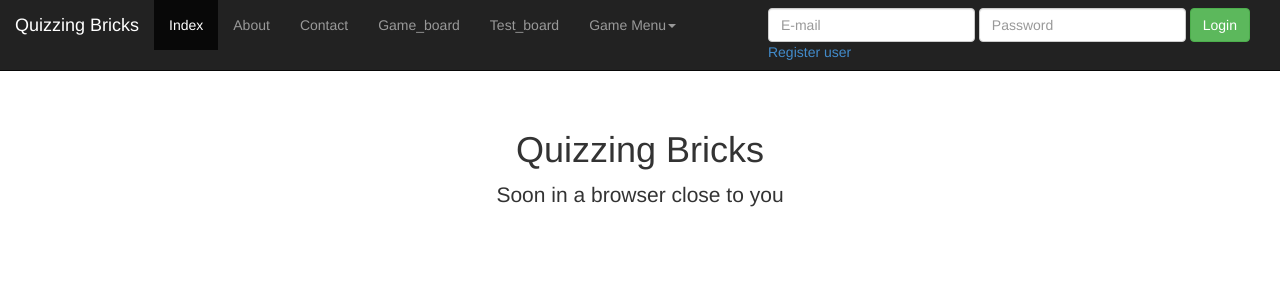
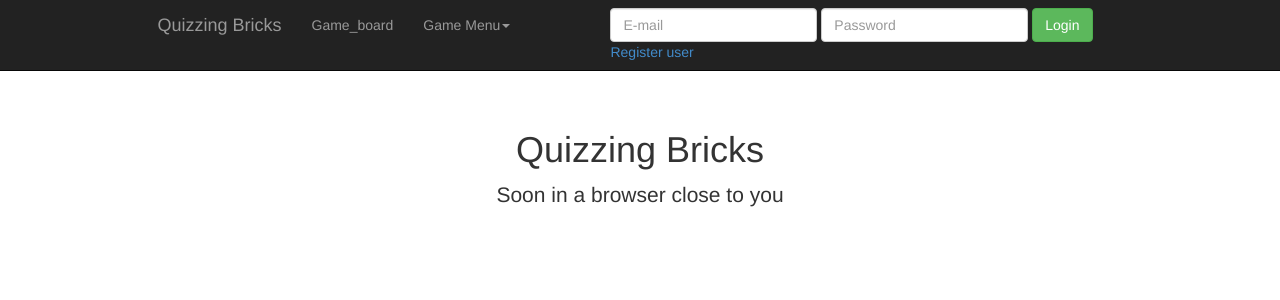
Before and after one commit to quizzingbricks/quizzingbricks-core, a Flask app: page / in a window 1280 px wide. Shown: the top 300 px of the page. Run offline with Flask 2, Linux system fonts and the light colour scheme; some libraries are stand-ins or nearby versions.

Commit message:
Worked on gameboard and some more with the topbar

```diff
--- a/src/python/quizzingbricks/web/run_web.py
+++ b/src/python/quizzingbricks/web/run_web.py
@@ -17,7 +17,8 @@ from quizzingbricks.common.protocol import (
      StartGameRequest, StartGameResponse, GetLobbyListRequest, GetLobbyListResponse, \
      CreateGameRequest, CreateGameResponse, GameInfoRequest, GameInfoResponse,  \
      MoveRequest, MoveResponse, QuestionRequest, QuestionResponse, GameError, \
-     AnswerRequest, AnswerResponse, GetMultipleUsersRequest, GetMultipleUsersResponse )
+     AnswerRequest, AnswerResponse, GetMultipleUsersRequest, GetMultipleUsersResponse, \
+     GetUserRequest, GetUserResponse )
 
 
 #configuration
@@ -355,7 +356,7 @@ def get_question():
     msg = QuestionRequest()
     msg.gameId = gameId
     msg.userId = session['userId']
-    return jsonify({ "question" : "Starts the alphabet?", "alternatives" : [a for a in ["a","b","c","d"]] })
+    #return jsonify({ "question" : "Starts the alphabet?", "alternatives" : [a for a in ["a","b","c","d"]] })
     #added in order to be able to have a proper message to parse
     try:
         get_question_response = gameservice.send(msg)
@@ -376,10 +377,10 @@ def submit_answer():
     msg.gameId = gameId
     msg.userId = session['userId']
     msg.answer = answer
-    if (answer==1):
-        return jsonify({ "isCorrect" : True })
-    else:
-        return jsonify({ "isCorrect" : False })
+    # if (answer==1):
+    #     return jsonify({ "isCorrect" : True })
+    # else:
+    #     return jsonify({ "isCorrect" : False })
     try:
         submit_answer_response = gameservice.send(msg)
         if isinstance(submit_answer_response,GameError):
@@ -426,6 +427,11 @@ def tile_placement():
 def game_board (gameId):
     friends = []
     board =[]
+    friends =[("qwe@asd.se", 1)]
+    #user_response= userservice.get_user(GetUserRequest(userId=1)
+    #if(isinstance(user_response, GetUserResponse)):
+
+
     return render_template('game_board.html',friends=friends,board=board, gameId=gameId, userId=session['userId'])
 
 @app.route('/test_board',methods=["GET"])
--- a/src/python/quizzingbricks/web/static/css/top_bar_layout.css
+++ b/src/python/quizzingbricks/web/static/css/top_bar_layout.css
@@ -1,5 +1,5 @@
 #navbar_container {
-  max-width:1920px;
+  /*max-width:1920px; */
   /*padding-left:475px;*/
 
 }
@@ -23,3 +23,7 @@ body {
   padding: 40px 15px;
   text-align: center;
 }
+
+#top_bar_nav{
+	/*min-width: 940px; */
+}
--- a/src/python/quizzingbricks/web/templates/top_bar_layout.html
+++ b/src/python/quizzingbricks/web/templates/top_bar_layout.html
@@ -30,34 +30,33 @@
     {% endblock %}
   </head>
 {% set navigation_bar = [
-    ('/', 'index', 'Index'),
-    ('/about', 'about', 'About'),
-    ('/contact', 'contact', 'Contact'),
-    ('/game_board', 'game_board', 'Game_board'),
-    ('/test_board', 'test_board', 'Test_board')
+
+    ('/game_board', 'game_board', 'Game_board')
 ] -%}
 {% set active_page = active_page|default('index') -%}
 </ul>
   <body>
   {% block top_bar %}
-    <div class="navbar navbar-inverse navbar-fixed-top">
-      <div id="navbar_container" class="container-fluid">
+
+
+<header class="navbar navbar-inverse navbar-fixed-top bs-docs-nav" role="banner">
+  <div class="container" id="top_bar_container" style="max-width:995px;">
     <div class="navbar-header">
-          <button type="button" class="navbar-toggle" data-toggle="collapse" data-target=".navbar-collapse">
+      <button class="navbar-toggle" type="button" data-toggle="collapse" data-target=".bs-navbar-collapse">
         <span class="icon-bar"></span>
         <span class="icon-bar"></span>
         <span class="icon-bar"></span>
       </button>
+      <a href="/" class="navbar-brand">Quizzing Bricks</a>
+    </div>
 
-          <a class="navbar-brand" href="/">Quizzing Bricks</a>
-        </div>
-        <div id="top_div" class="collapse navbar-collapse">
-          <ul  class="nav navbar-nav">
+    <nav class="collapse navbar-collapse bs-navbar-collapse" role="navigation" id="top_bar_nav" >
+      <!--  800 in order to make it collapse in a nice way -->
+      <ul class="nav navbar-nav">
         {% for href, id, caption in navigation_bar %}
-              <li{% if id == active_page %} class="active"{% endif
+          <li {% if id == active_page %} class="active"{% endif
           %}><a href="{{ href|e }}">{{ caption|e }}</a></li>
         {% endfor %}
-
         <li class="dropdown">
           <a href="#" class="dropdown-toggle" data-toggle="dropdown">Game Menu<b class="caret"></b></a>
           <ul class="dropdown-menu">
@@ -68,15 +67,12 @@
             <li><a href="/get_friends/4">Create Game 4p</a></li>
             <li><a href="/add_friend">Friends List</a></li>
             <li class="divider"></li>
-                <li class="dropdown-header">Nav header</li>
-                <li><a href="#">Separated link</a></li>
-                <li><a href="#">One more separated link</a></li>
+            <li class="dropdown-header">Misc</li>
+            <li><a href="/about">About</a></li>
+            <li><a href="/contact">Contact</a></li>
           </ul>
         </li>
-
-
       </ul>
-
       <ul id="navbar_right" class="navbar-form pull-right">
 
        {% if not session.logged_in %}
@@ -106,13 +102,14 @@
           <!--<form action="{{ url_for('register_user') }}" >
             <button   class="btn btn-default"  > Register</button>
           </form> -->
+      </ul>
+    </nav>
+  </div>
+</header>
 
 
-           </ul>
 
-        </div><!--/.nav-collapse -->
-      </div>
-    </div>
+
   {% endblock %}
 
   {% block default_body %}
```
Also changed, not shown: src/python/quizzingbricks/web/static/js/game_board.js (+24 -8 lines), src/python/quizzingbricks/web/templates/game_board.html (+6 -4 lines). Lines whose indentation alone changed are shown as unchanged.
